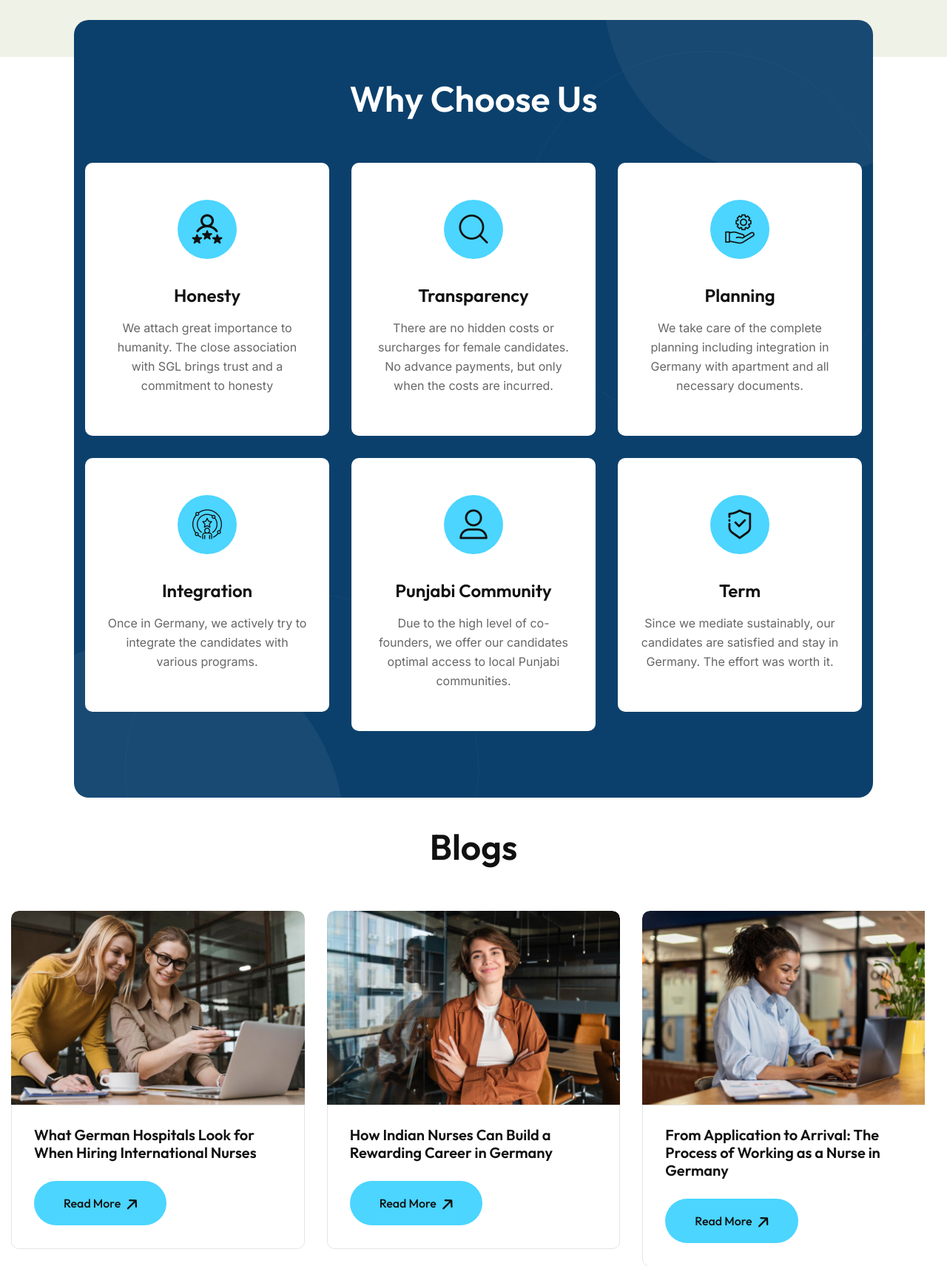
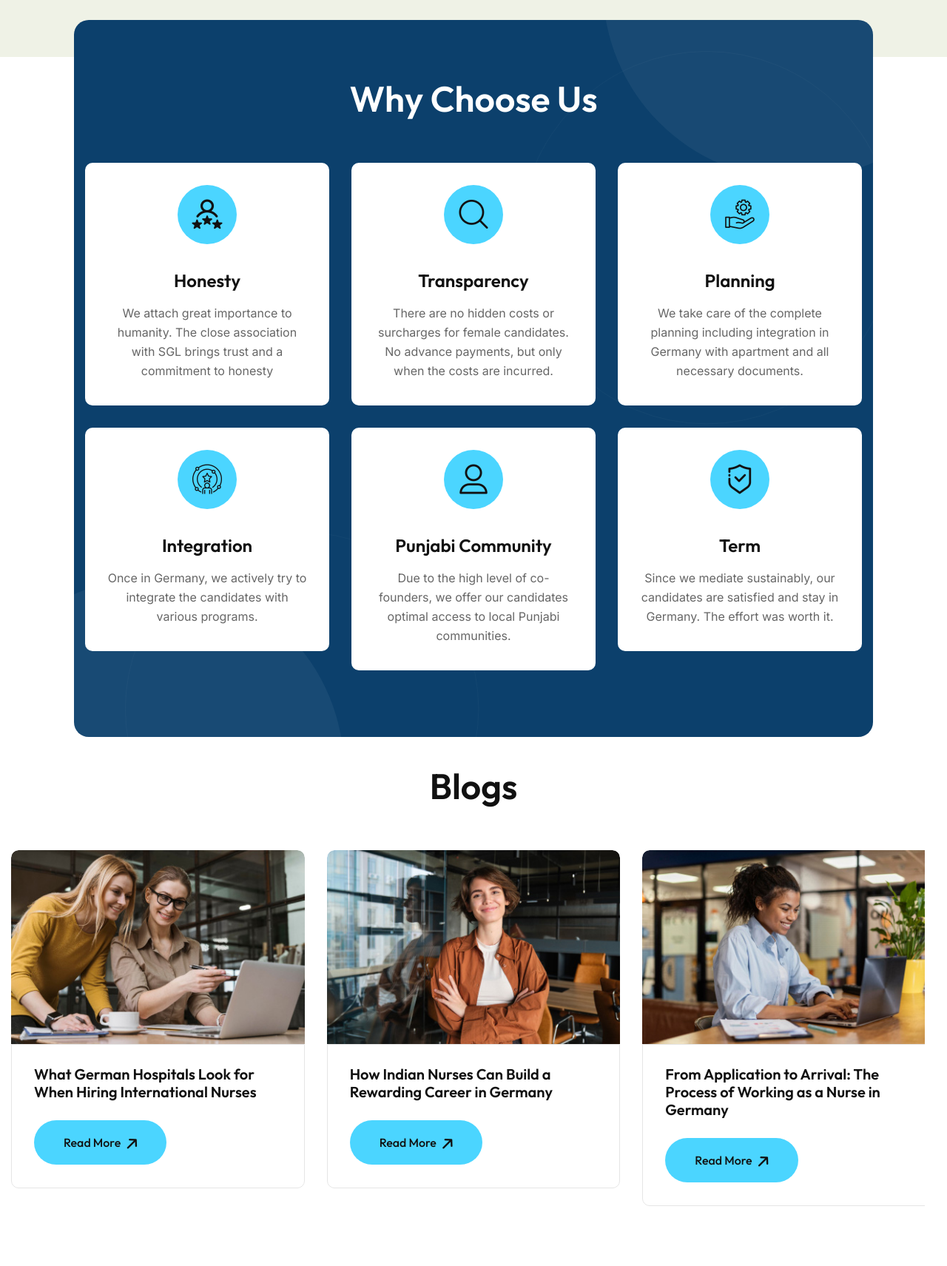
Before and after one commit to 0devss/demo, a PHP site: page / in a window 1280 px wide. Shown: the part 2786-4497 px from the top of the page at 74% size. Run offline with PHP 8.4, Linux system fonts and the light colour scheme; some web fonts are replaced.

Commit message:
Add files via upload

```diff
--- a/css/module-css/chooseus.css
+++ b/css/module-css/chooseus.css
@@ -29,7 +29,7 @@
   display: block;
   background: #fff;
   border-radius: 10px;
-  padding: 50px 40px 41px 40px;
+  padding: 30px 40px 20px 30px;
   margin-bottom: 30px;
   transition: all 500ms ease;
 }
```
